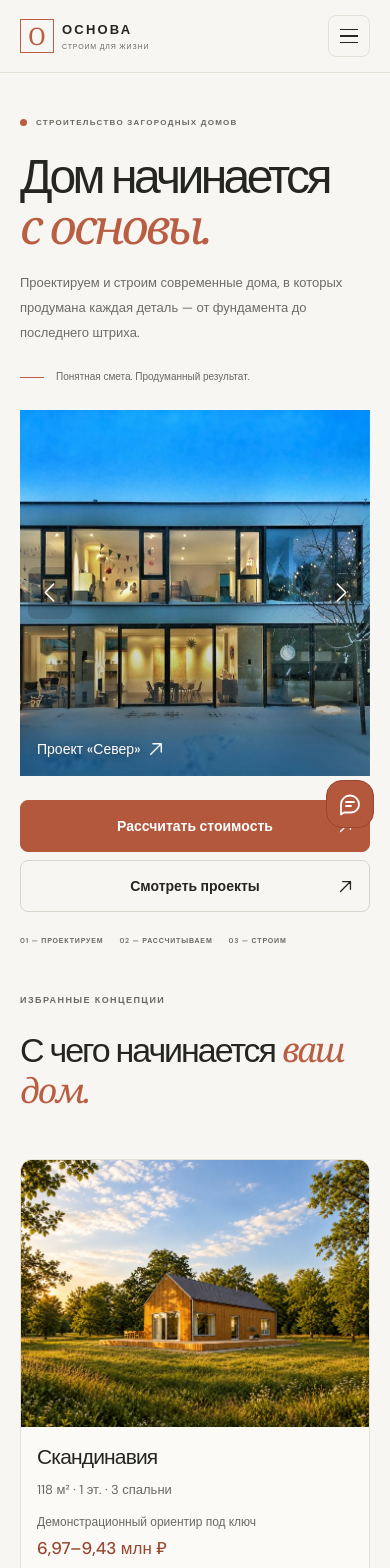
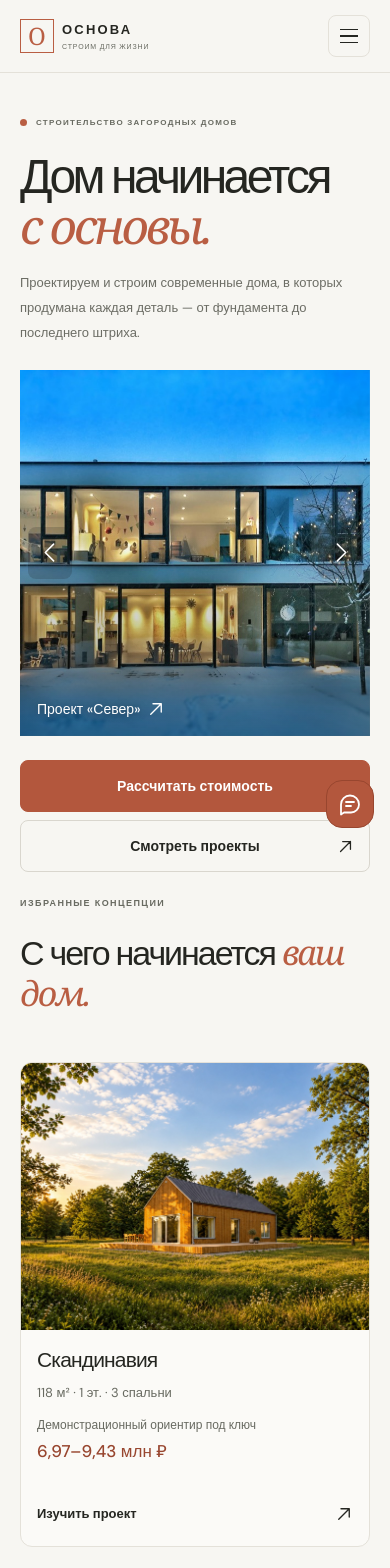
Before and after one commit to Alexkhramtsov2001/osnova, a React (Vite) app: page / in a window 390 px wide. Shown: the top 1568 px of the page. Built offline with nearby package versions, Linux system fonts and the light colour scheme.

Commit message:
style: tighten home spacing and remove outdated hero captions

```diff
--- a/src/pages/HomePage.css
+++ b/src/pages/HomePage.css
@@ -185,30 +185,6 @@
   font-size: 15px;
 }
 
-.hero-note {
-  display: flex;
-  align-items: flex-start;
-  gap: 12px;
-  max-width: 340px;
-  margin-top: auto;
-  padding-top: 35px;
-}
-
-.hero-note-line {
-  width: 24px;
-  height: 1px;
-  flex-shrink: 0;
-  margin-top: 9px;
-  background: var(--accent);
-}
-
-.hero-note p {
-  margin: 0;
-  color: var(--muted);
-  font-size: 10px;
-  line-height: 1.8;
-}
-
 .hero-visual {
   position: relative;
   width: 100%;
@@ -312,19 +288,6 @@
 
 .hero-side-arrow:hover {
   background: rgb(24 26 22 / 28%);
-}
-
-.hero-bottom {
-  grid-column: 1 / -1;
-  display: flex;
-  align-items: center;
-  justify-content: space-between;
-  gap: 20px;
-  min-height: 64px;
-  color: var(--muted);
-  font-size: 8px;
-  font-weight: 600;
-  letter-spacing: 0.12em;
 }
 
 .projects-section {
@@ -640,11 +603,6 @@
     font-size: 14px;
   }
 
-  .hero-note {
-    margin-top: 22px;
-    padding-top: 0;
-  }
-
   .hero-visual {
     height: 94vw;
     min-height: 300px;
@@ -654,15 +612,6 @@
   .hero-side-arrow {
     height: 52px;
     background: rgb(24 26 22 / 18%);
-  }
-
-  .hero-bottom {
-    flex-wrap: wrap;
-    justify-content: flex-start;
-    gap: 12px 20px;
-    min-height: 0;
-    padding: 0;
-    font-size: 7px;
   }
 
   .projects-section {
@@ -733,11 +682,6 @@
   }
 }
 
-@media (max-width: 390px) {
-  .hero-bottom {
-    gap: 12px;
-  }
-}
 .project-filters {
   display: grid;
   grid-template-columns: repeat(4, minmax(0, 1fr)) auto;
@@ -1074,11 +1018,6 @@
   border-bottom: 0;
 }
 
-.home-page .hero-bottom {
-  min-height: 0;
-  padding: var(--space-3) 0 var(--space-6);
-}
-
 .site-shell.home-page :is(.home-popular, .content-section, .calculator-promo, .final-cta) {
   padding-block: var(--space-6);
 }
@@ -1146,6 +1085,10 @@
   padding-bottom: var(--space-4);
 }
 
+.home-page .trust-metrics {
+  margin-bottom: 0;
+}
+
 .home-page .home-discover-card {
   padding: var(--space-6);
 }
@@ -1197,10 +1140,6 @@
   .home-page .hero-actions {
     padding: 0;
   }
-  .home-page .hero-bottom {
-    gap: var(--space-3) var(--space-4);
-    padding-top: 0;
-  }
 }
 
 .projects-footer .house-finder-link {
--- a/src/pages/HomePage.tsx
+++ b/src/pages/HomePage.tsx
@@ -51,11 +51,6 @@ export default function HomePage() {
               Проектируем и строим современные дома, в которых продумана каждая деталь — от
               фундамента до последнего штриха.
             </p>
-
-            <div className="hero-note">
-              <span className="hero-note-line" />
-              <p>Понятная смета. Продуманный результат.</p>
-            </div>
           </div>
 
           <div
@@ -137,11 +132,6 @@ export default function HomePage() {
             <Link className="button button-secondary button-center-label" to="/projects">
               <span>Смотреть проекты</span> <ArrowIcon />
             </Link>
-          </div>
-          <div className="hero-bottom">
-            <span>01 — ПРОЕКТИРУЕМ</span>
-            <span>02 — РАССЧИТЫВАЕМ</span>
-            <span>03 — СТРОИМ</span>
           </div>
         </section>
         <section className="section-wrap home-popular">
```
Also changed, not shown: 2 other files (tests, documents, lock files or other folders).
